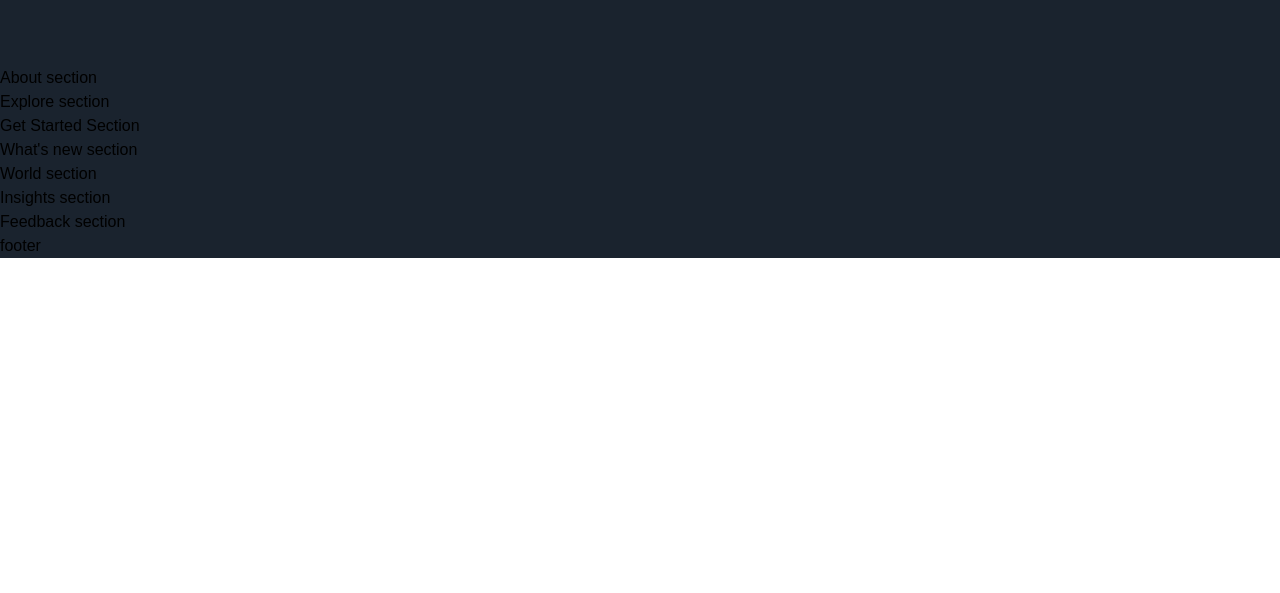
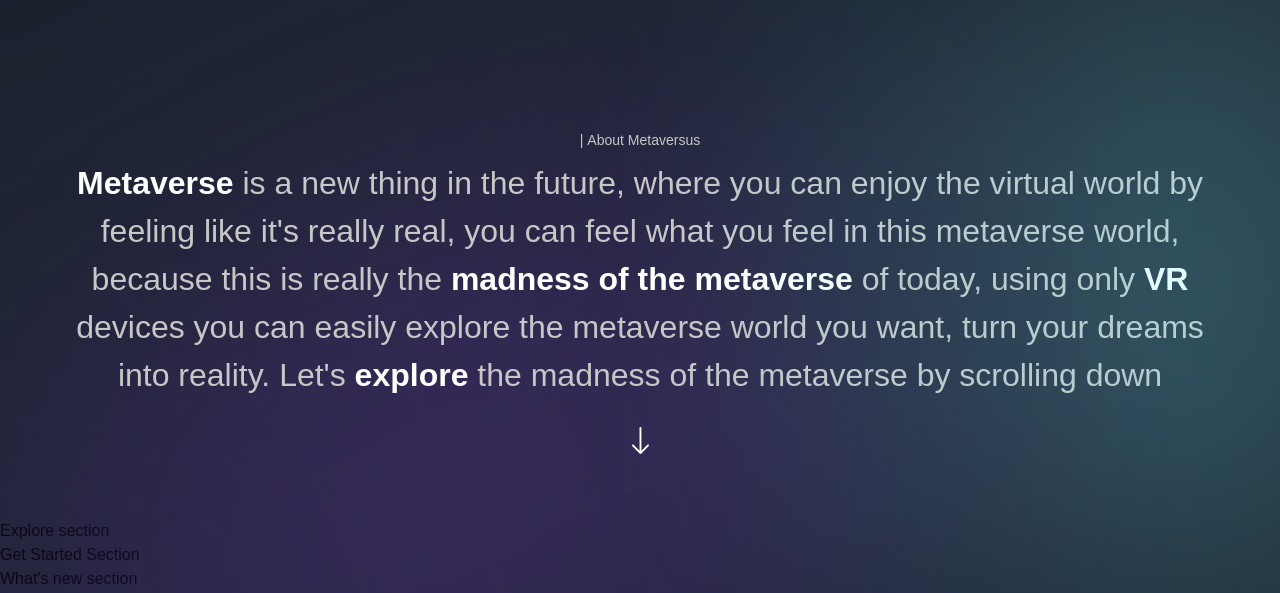
Before and after one commit to albertoarchena/react-projects, a Next.js app in the folder metaversus/: page / in a window 1280 px wide. Shown: the part 1038-1631 px from the top of the page. Before the commit the page ends 1296 px from the top, so only its background shows below. Built offline with nearby package versions, Linux system fonts and the light colour scheme; a web font is replaced by a local one.

Commit message:
about section

```diff
--- a/metaversus/app/page.js
+++ b/metaversus/app/page.js
@@ -5,8 +5,11 @@
   <div className="bg-primary-black overflow-hidden">
     <Navbar />
     <Hero />
-    <About />
-    <Explore />
+    <div className="relative">
+      <About />
+      <div className="gradient-03 z-0" />
+      <Explore />
+    </div>
     <GetStarted />
     <WhatsNew />
     <World />
--- a/metaversus/components/CustomTexts.jsx
+++ b/metaversus/components/CustomTexts.jsx
@@ -1,9 +1,22 @@
 'use client';
 
-export const TypingText = () => (
-  <p>Typing Text</p>
+import { motion } from 'framer-motion';
+
+import { textContainer, textVariant2 } from '../utils/motion';
+
+export const TypingText = ({ title, textStyles }) => (
+  <motion.p
+    variants={textContainer}
+    className={`font-normal text-[14px] text-secondary-white ${textStyles}`}
+  >
+    {Array.from(title).map((letter, index) => (
+      <motion.span variants={textVariant2} key={index}>
+        {letter === ' ' ? '\u00A0' : letter}
+      </motion.span>
+    ))}
+  </motion.p>
 );
 
-export const TitleText = () => (
+export const TitleText = ({ title, textStyles }) => (
   <h2>Title Text</h2>
 );
--- a/metaversus/sections/About.jsx
+++ b/metaversus/sections/About.jsx
@@ -1,8 +1,32 @@
 'use client';
 
+import { motion } from 'framer-motion';
+import { TypingText } from '../components';
+
+import styles from '../styles';
+import { fadeIn, staggerContainer } from '../utils/motion';
+
 const About = () => (
-  <section>
-    About section
+  <section className={`${styles.paddings} relative z-10`}>
+    <div className="gradient-02 z-0" />
+    <motion.div
+      variants={staggerContainer}
+      initial="hidden"
+      whileInView="show"
+      viewport={{ once: false, amount: 0.25 }}
+      className={`${styles.innerWidth} mx-auto ${styles.flexCenter} flex-col`}
+    >
+      <TypingText title="| About Metaversus" textStyles="text-center" />
+      <motion.p variants={fadeIn('up', 'tween', 0.2, 1)} className="mt-[8px] font-normal sm:text-[32px] text-[20px] text-center text-secondary-white">
+        <span className="font-extrabold text-white">Metaverse</span> is a new thing in the future, where you can enjoy the virtual world by feeling like it's really real, you can feel what you feel in this metaverse world, because this is really the <span className="font-extrabold text-white">madness of the metaverse</span> of today, using only <span className="font-extrabold text-white">VR</span> devices you can easily explore the metaverse world you want, turn your dreams into reality. Let's <span className="font-extrabold text-white">explore</span> the madness of the metaverse by scrolling down
+      </motion.p>
+      <motion.img
+        variants={fadeIn('up', 'tween', 0.3, 1)}
+        src="/arrow-down.svg"
+        alt="arrow down"
+        className="w-[18px] h-[28px] object-contain mt-[28px]"
+      />
+    </motion.div>
   </section>
 );
 
```
